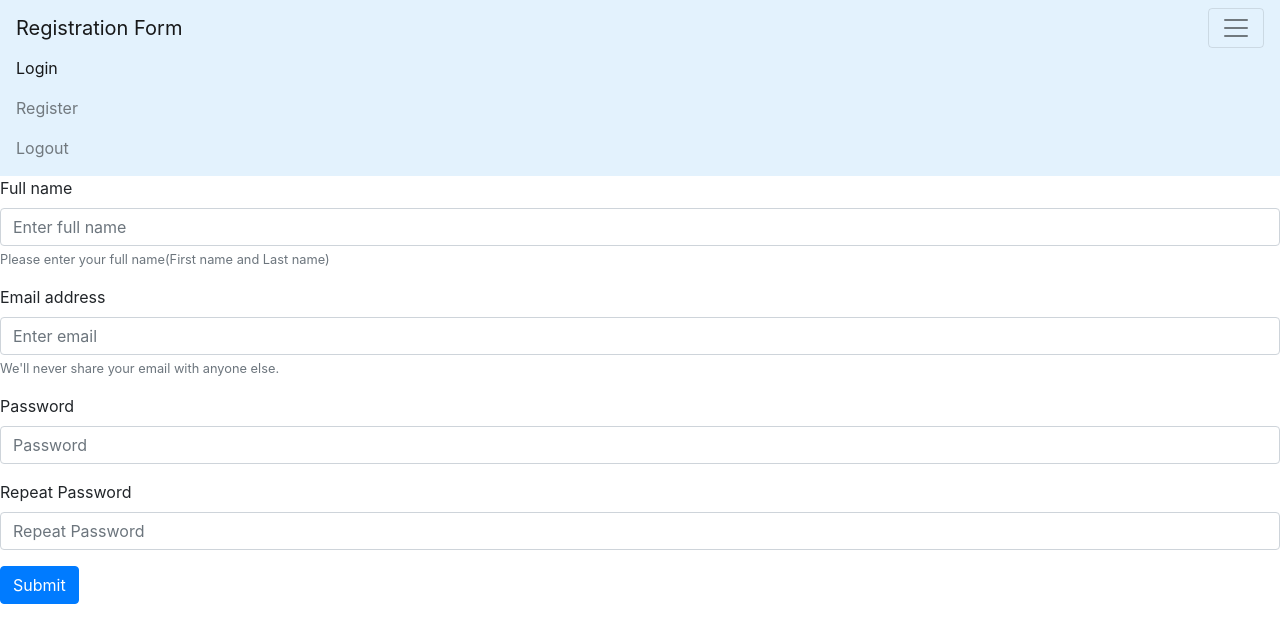
After one commit to ndavido/pyMongo, a Flask app: page /register in a window 1280 px wide, after a click that opens the changed part. The commit adds this page. Shown: the top 643 px of the page. Run offline with Flask 2, Linux system fonts and the light colour scheme; some libraries are stand-ins or nearby versions.

Commit message:
Changes to code

```diff
--- a/app.py
+++ b/app.py
@@ -6,12 +6,18 @@ app = Flask(__name__)
 app.secret_key = "testing"
 client = pymongo.MongoClient("mongodb+srv://admin:0xIIagmADdNCgowK@cluster0.3aqrglf.mongodb.net/?retryWrites=true&w"
                              "=majority")
-db = client.get_database('users')
+db = client.get_database('T4U')
 records = db.users
 
+ACCESS = {
+    'guest': 0,
+    'user': 1,
+    'admin': 2
+}
 
-@app.route("/", methods=['post', 'get'])
-def index():
+
+@app.route("/register", methods=['post', 'get'])
+def register():
     message = ''
     if "email" in session:
         return redirect(url_for("logged_in"))
@@ -26,23 +32,23 @@ def index():
         email_found = records.find_one({"email": email})
         if user_found:
             message = 'There already is a user by that name'
-            return render_template('index.html', message=message)
+            return render_template('register.html', message=message)
         if email_found:
             message = 'This email already exists in database'
-            return render_template('index.html', message=message)
+            return render_template('register.html', message=message)
         if password1 != password2:
             message = 'Passwords should match!'
-            return render_template('index.html', message=message)
+            return render_template('register.html', message=message)
         else:
             hashed = bcrypt.hashpw(password2.encode('utf-8'), bcrypt.gensalt())
-            user_input = {'name': user, 'email': email, 'password': hashed}
+            user_input = {'name': user, 'email': email, 'password': hashed, 'access_lvl': ACCESS['user']}
             records.insert_one(user_input)
 
             user_data = records.find_one({"email": email})
             new_email = user_data['email']
 
-            return render_template('logged_in.html', email=new_email)
-    return render_template('index.html')
+            return render_template('index.html', email=new_email)
+    return render_template('register.html')
 
 
 @app.route('/logged_in')
@@ -51,11 +57,11 @@ def logged_in():
         email = session["email"]
         return render_template('logged_in.html', email=email)
     else:
-        return redirect(url_for("login"))
+        return redirect(url_for("index"))
 
 
-@app.route("/login", methods=["POST", "GET"])
-def login():
+@app.route("/", methods=["POST", "GET"])
+def index():
     message = 'Please login to your account'
     if "email" in session:
         return redirect(url_for("logged_in"))
@@ -76,11 +82,11 @@ def login():
                 if "email" in session:
                     return redirect(url_for("logged_in"))
                 message = 'Wrong password'
-                return render_template('login.html', message=message)
+                return render_template('index.html', message=message)
         else:
             message = 'Email not found'
-            return render_template('login.html', message=message)
-    return render_template('login.html', message=message)
+            return render_template('index.html', message=message)
+    return render_template('index.html', message=message)
 
 
 @app.route("/logout", methods=["POST", "GET"])
--- a/templates/base.html
+++ b/templates/base.html
@@ -17,8 +17,8 @@
   </button>
   <div class="collapse navbar-collapse" id="navbarNavAltMarkup">
     <div class="navbar-nav">
-      <a class="nav-item nav-link active" href="/">Register <span class="sr-only">(current)</span></a>
-      <a class="nav-item nav-link" href="/login">Login</a>
+      <a class="nav-item nav-link active" href="/">Login <span class="sr-only">(current)</span></a>
+      <a class="nav-item nav-link" href="/register">Register</a>
       <a class="nav-item nav-link" href="/logout">Logout</a>
     </div>
   </div>
--- /dev/null
+++ b/templates/register.html
@@ -0,0 +1,40 @@
+{% extends "base.html" %}
+{% block title %}Register System{% endblock %}
+
+{% block content %}
+
+{% if message  %}
+    <div class="alert alert-secondary" role="alert">
+        <p>{{ message }}</p>
+    </div>
+{% endif %}
+
+<form action="" method="post">
+    <div class="form-group">
+        <label for="Fullname">Full name</label>
+        <input name="fullname" class="form-control" id="inputFullName" aria-describedby="emailHelp" placeholder="Enter full name">
+        <small id="fullName" class="form-text text-muted">Please enter your full name(First name and Last name)</small>
+  </div>
+  <div class="form-group">
+        <label for="InputEmail">Email address</label>
+        <input name="email" class="form-control" id="InputEmail"  placeholder="Enter email">
+        <small id="emailHelp" class="form-text text-muted">We'll never share your email with anyone else.</small>
+  </div>
+  <div class="form-group">
+    <label for="InputPassword">Password</label>
+    <input type="password" name="password1" class="form-control" id="InputPassword" placeholder="Password">
+  </div>
+
+    <div class="form-group">
+    <label for="InputPassword2">Repeat Password</label>
+    <input type="password" name="password2" class="form-control" id="InputPassword2" placeholder="Repeat Password">
+
+    </div>
+  <button type="submit" class="btn btn-primary">Submit</button>
+
+
+</form>
+
+
+
+{% endblock %}
```
Also changed, not shown: templates/index.html (+2 -18 lines), templates/login.html (deleted, +0 -24 lines), templates/signout.html (+7 -1 lines).
